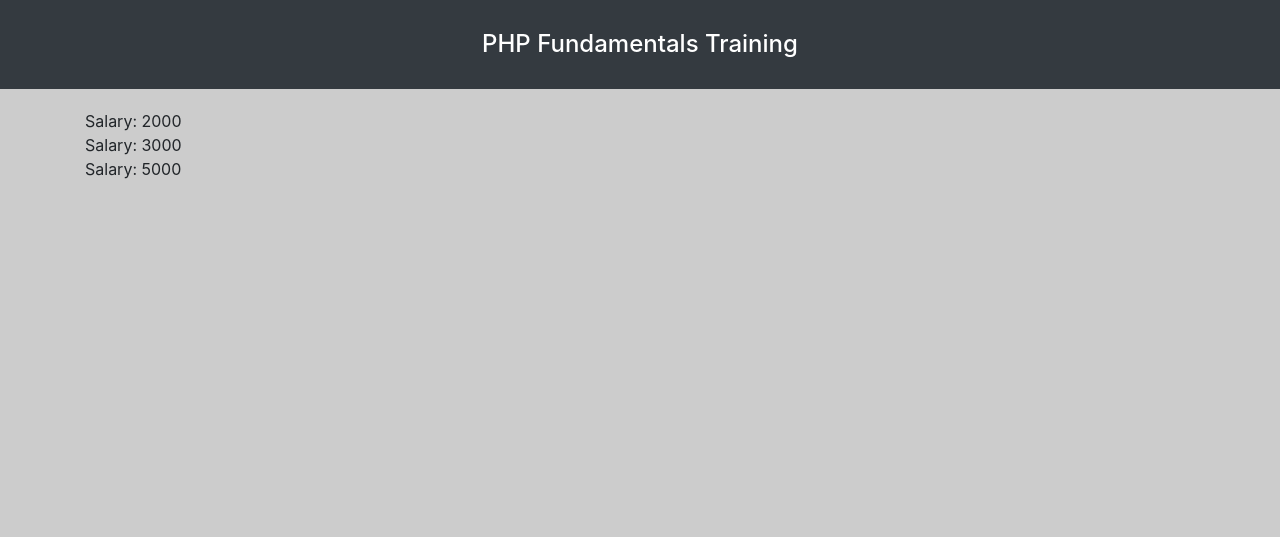
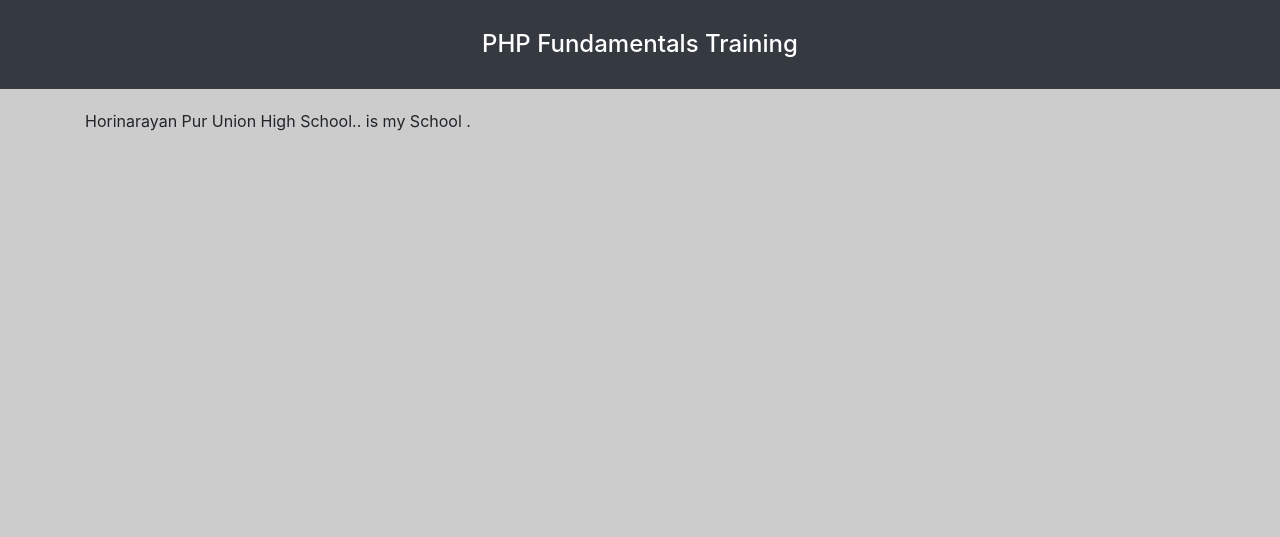
Before and after one commit to jasujon/start-php, a PHP site: page / in a window 1280 px wide. Shown: the top 537 px of the page. Run offline with PHP 8.4, Linux system fonts and the light colour scheme.

Commit message:
PHP Functions

```diff
--- a/index.php
+++ b/index.php
@@ -30,20 +30,23 @@
         <div class="main" style="min-height: 449px;background: #ccc;">
             <div class="container" style="padding-top:20px;">
                 <?php
-                    #foreach loop
+                    #Functions
 
-                 #Syntax
-                //  foreach (array as $value){
-                //     //code to be executed;
-                //   }
+                    // #without argument
+                    // function school(){
+                    //     echo "This is my School . ";
+                    // }
 
-                $salary[]=2000;
-                $salary[]=3000;
-                $salary[]=5000;
+                    // school();
+                    // # This is my School .
 
-                foreach($salary as $value){
-                    echo "Salary: $value<br>";
-                }
+                    #with argument
+                    function school($name){
+                        echo "$name is my School . ";
+                    }
+
+                    school("Horinarayan Pur Union High School..");
+                    # Horinarayan Pur Union High School.. is my School .
 
 
 
```
